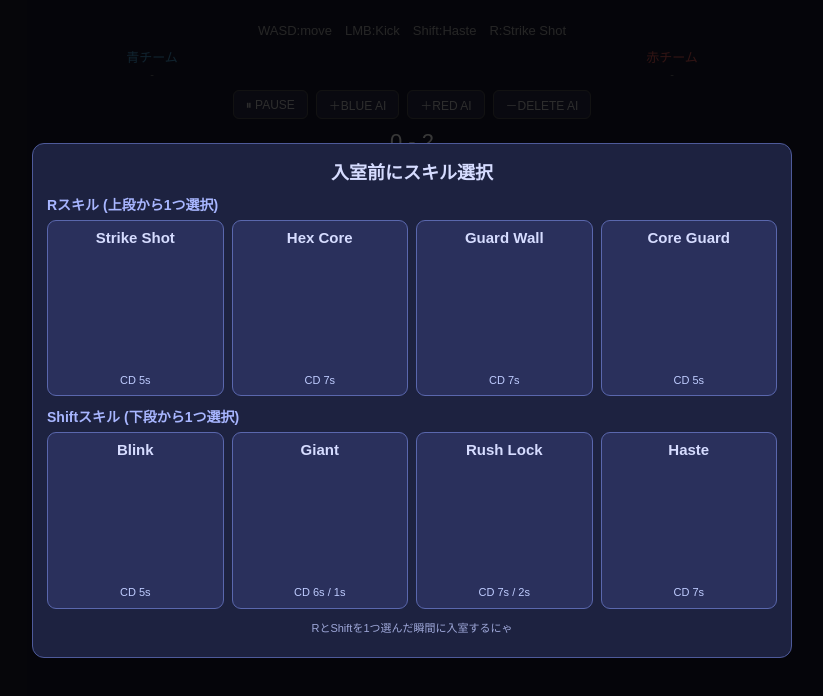
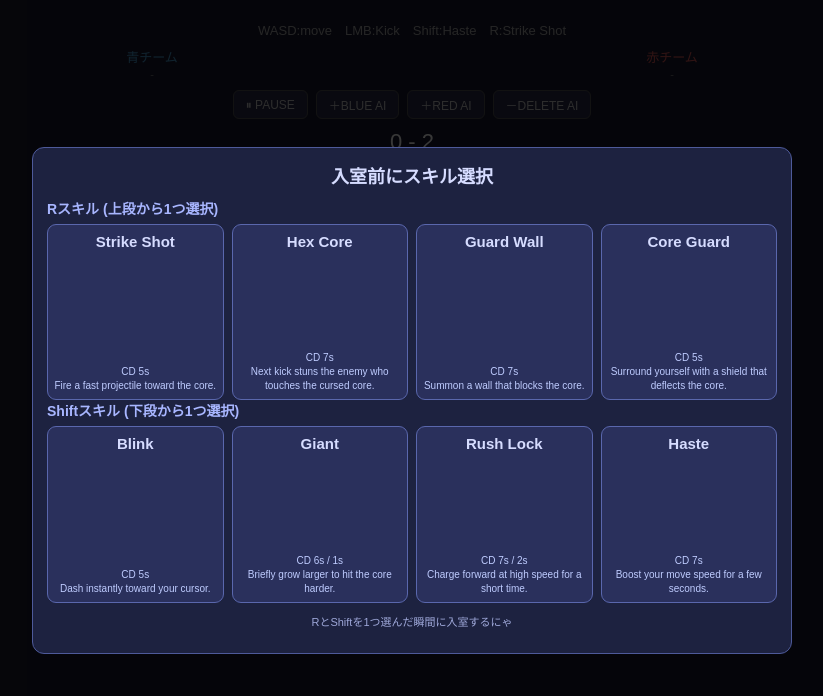
Before and after one commit to tonkotsu514-cpu/omega-game, a website: page public/index.html in a window 1280 px wide. Shown: the whole page, without its empty margins (228-1051 px from the left). Drawn offline with nearby package versions, Linux system fonts and the light colour scheme.

Commit message:
Update index.html

```diff
--- a/public/index.html
+++ b/public/index.html
@@ -49,8 +49,8 @@
   font-size: 15px; font-weight: 700; text-align: center;
 }
 .skill-meta {
-  position: absolute; bottom: 8px; left: 8px; right: 8px;
-  font-size: 11px; color: #bfccff; text-align: center;
+  position: absolute; bottom: 6px; left: 6px; right: 6px;
+  font-size: 10px; color: #bfccff; text-align: center; line-height: 1.4;
 }
 #skill-pick-note { font-size: 11px; color: #9ea7d8; margin: 8px 0; text-align: center; }
 </style>
@@ -95,19 +95,18 @@
     <div class="skill-row">
       <h3>Rスキル (上段から1つ選択)</h3>
       <div class="palette-grid">
-        <button class="skill-btn" data-r-skill="strikeShot"><span class="skill-name">Strike Shot</span><span class="skill-meta">CD 5s</span></button>
-        <button class="skill-btn" data-r-skill="debuffKick"><span class="skill-name">Hex Core</span><span class="skill-meta">CD 7s</span></button>
-        <button class="skill-btn" data-r-skill="guardWall"><span class="skill-name">Guard Wall</span><span class="skill-meta">CD 7s</span></button>
-        <button class="skill-btn" data-r-skill="coreGuard"><span class="skill-name">Core Guard</span><span class="skill-meta">CD 5s</span></button>
-      </div>
+        <button class="skill-btn" data-r-skill="strikeShot"><span class="skill-name">Strike Shot</span><span class="skill-meta">CD 5s<br>Fire a fast projectile toward the core.</span></button>
+        <button class="skill-btn" data-r-skill="debuffKick"><span class="skill-name">Hex Core</span><span class="skill-meta">CD 7s<br>Next kick stuns the enemy who touches the cursed core.</span></button>
+        <button class="skill-btn" data-r-skill="guardWall"><span class="skill-name">Guard Wall</span><span class="skill-meta">CD 7s<br>Summon a wall that blocks the core.</span></button>
+        <button class="skill-btn" data-r-skill="coreGuard"><span class="skill-name">Core Guard</span><span class="skill-meta">CD 5s<br>Surround yourself with a shield that deflects the core.</span></button>
     </div>
     <div class="skill-row">
       <h3>Shiftスキル (下段から1つ選択)</h3>
       <div class="palette-grid">
-        <button class="skill-btn" data-shift-skill="blink"><span class="skill-name">Blink</span><span class="skill-meta">CD 5s</span></button>
-        <button class="skill-btn" data-shift-skill="giant"><span class="skill-name">Giant</span><span class="skill-meta">CD 6s / 1s</span></button>
-        <button class="skill-btn" data-shift-skill="rushLock"><span class="skill-name">Rush Lock</span><span class="skill-meta">CD 7s / 2s</span></button>
-        <button class="skill-btn" data-shift-skill="haste"><span class="skill-name">Haste</span><span class="skill-meta">CD 7s</span></button>
+        <button class="skill-btn" data-shift-skill="blink"><span class="skill-name">Blink</span><span class="skill-meta">CD 5s<br>Dash instantly toward your cursor.</span></button>
+        <button class="skill-btn" data-shift-skill="giant"><span class="skill-name">Giant</span><span class="skill-meta">CD 6s / 1s<br>Briefly grow larger to hit the core harder.</span></button>
+        <button class="skill-btn" data-shift-skill="rushLock"><span class="skill-name">Rush Lock</span><span class="skill-meta">CD 7s / 2s<br>Charge forward at high speed for a short time.</span></button>
+        <button class="skill-btn" data-shift-skill="haste"><span class="skill-name">Haste</span><span class="skill-meta">CD 7s<br>Boost your move speed for a few seconds.</span></button>
       </div>
     </div>
     <div id="skill-pick-note">RとShiftを1つ選んだ瞬間に入室するにゃ</div>
```
